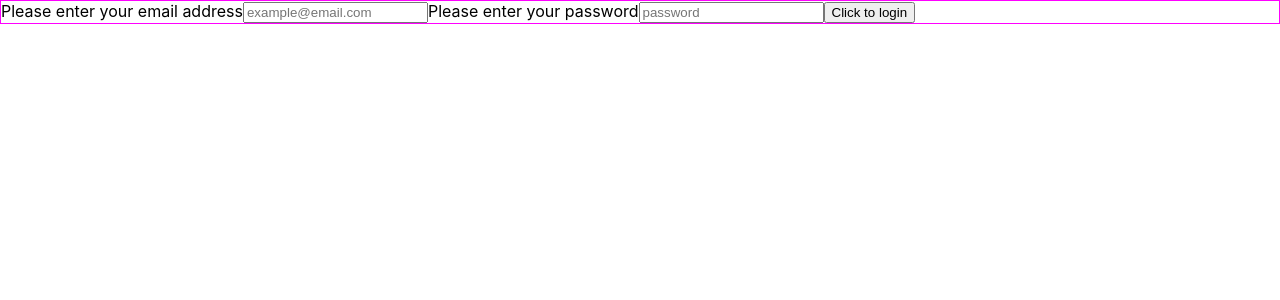
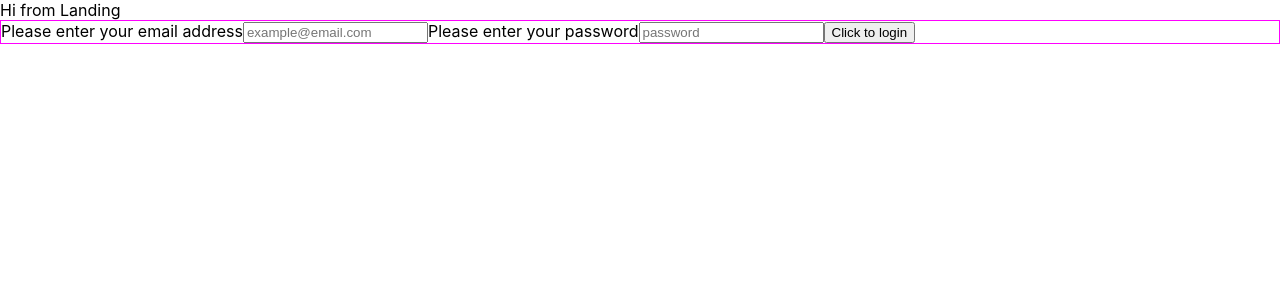
Before and after one commit to HWBarrows/bank-front, a React (Create React App) app: page / in a window 1280 px wide. Shown: the top 300 px of the page. Built offline with nearby package versions, Linux system fonts and the light colour scheme.

Commit message:
conditional routing added

```diff
--- a/src/App.tsx
+++ b/src/App.tsx
@@ -1,12 +1,12 @@
 import './App.scss';
-import Login from './components/login/Login';
 import SimpleContextProvider from './context/SimpleContext';
+import BankRoutes from '../src/components/bankRoutes/BankRoutes';
 
 export default function App() {
   return (
     <div>
       <SimpleContextProvider>
-        <Login />
+        <BankRoutes />
       </SimpleContextProvider>
     </div>
   );
--- /dev/null
+++ b/src/components/bankRoutes/BankRoutes.tsx
@@ -0,0 +1,26 @@
+import { useState, useContext } from 'react';
+import { Route, Routes } from 'react-router-dom';
+import { SimpleContext } from '../../context/SimpleContext';
+import Home from '../home/Home';
+import LandingPage from '../landingPage/LandingPage';
+import Login from '../login/Login';
+import Shopping from '../shopping/Shopping';
+
+export default function BankRoutes() {
+  const { currentOwner, setCurrentOwner } = useContext(SimpleContext);
+  // const [cartIsEmpty] = useState(false);
+  return (
+    <Routes>
+      <Route path="/" element={<LandingPage />} />
+      <Route path="/home" element={<Home />} />
+      <Route path="/shopping" element={<Shopping />} />
+      {/* <Route path="/login" element={<Login />} /> */}
+
+      {/* <Route path="/redirect" element={<Navigate to="/" />} /> */}
+      <Route
+        path="/login"
+        element={currentOwner && currentOwner.firstName.length > 1 ? <Home /> : <Login />}
+      />
+    </Routes>
+  );
+}
--- a/src/components/home/Home.tsx
+++ b/src/components/home/Home.tsx
@@ -1,5 +1,10 @@
+import { useContext } from 'react';
+import { SimpleContext } from '../../context/SimpleContext';
 import './Home.scss';
 
 export default function Home() {
+  const { currentOwner, setCurrentOwner } = useContext(SimpleContext);
+  console.log(currentOwner);
+
   return <div className="homeWrapper">Hola von Hause</div>;
 }
--- /dev/null
+++ b/src/components/landingPage/LandingPage.tsx
@@ -0,0 +1,10 @@
+import Login from '../login/Login';
+
+export default function LandingPage() {
+  return (
+    <div>
+      Hi from Landing
+      <Login />
+    </div>
+  );
+}
--- /dev/null
+++ b/src/components/shopping/Shopping.tsx
@@ -0,0 +1,3 @@
+export default function Shopping() {
+  return <div>I like Pretty things</div>;
+}
```
Also changed, not shown: src/components/login/Login.tsx (+3 -5 lines), src/components/bankRoutes/bankRoutes.tsx (deleted).
